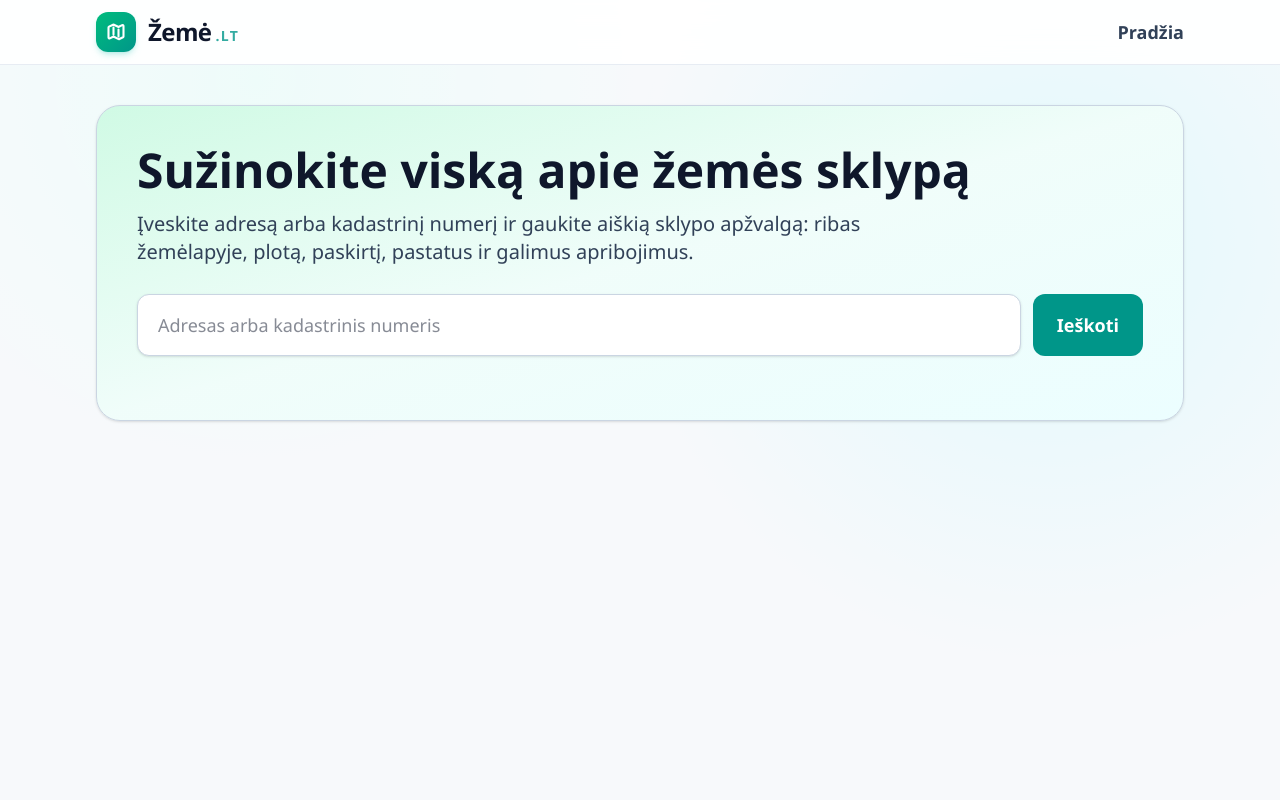
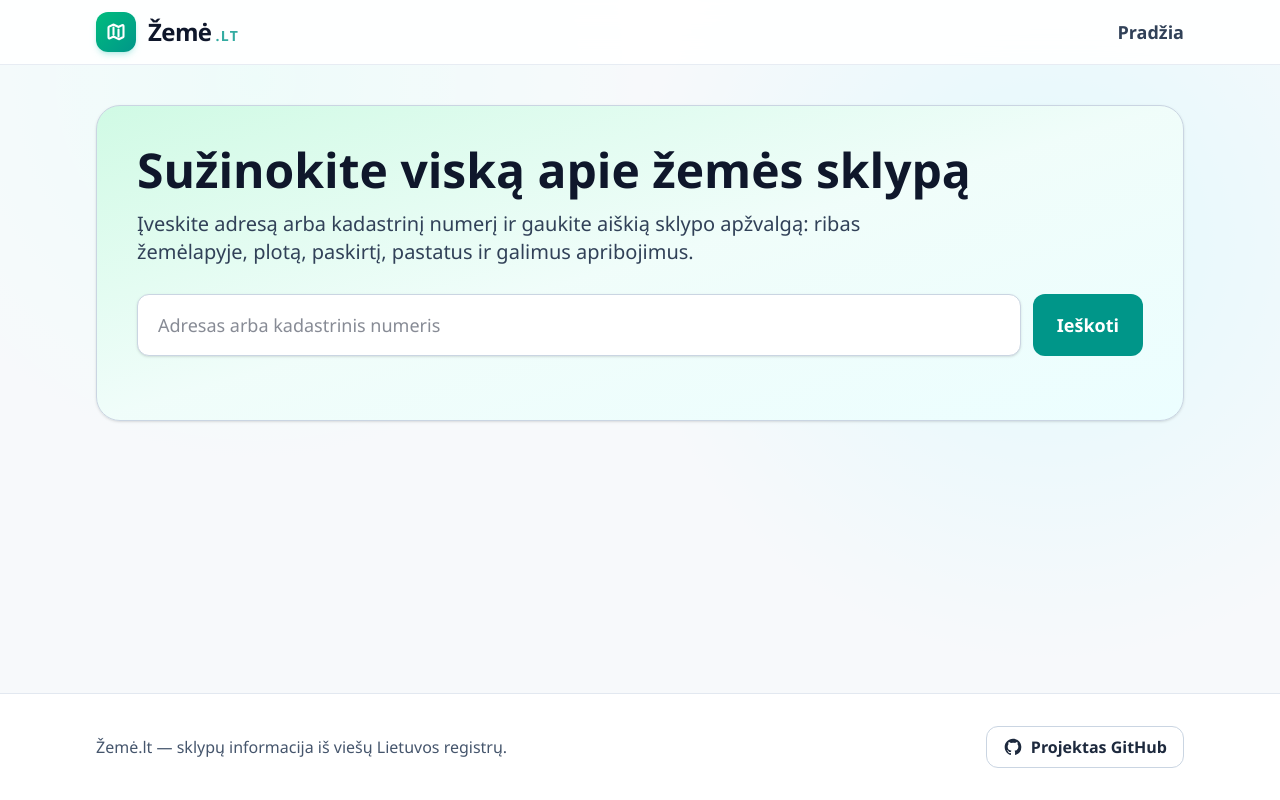
Before and after one commit to FDiskas/zeme, a React (Vite) app in the folder apps/web/: page / in a window 1280 px wide. Built offline with nearby package versions, Linux system fonts and the light colour scheme; what @orpc/client would draw is missing.

Commit message:
feat: Add Spinner and Footer components, enhance ParcelPage with loading state

```diff
--- a/apps/web/src/App.tsx
+++ b/apps/web/src/App.tsx
@@ -19,6 +19,45 @@ function PinIcon({ className }: { className?: string }) {
       <path strokeLinecap="round" strokeLinejoin="round" d="M15 10.5a3 3 0 11-6 0 3 3 0 016 0z" />
       <path strokeLinecap="round" strokeLinejoin="round" d="M19.5 10.5c0 7.142-7.5 11.25-7.5 11.25S4.5 17.642 4.5 10.5a7.5 7.5 0 1115 0z" />
     </svg>
+  );
+}
+
+function Spinner() {
+  return (
+    <span
+      className="h-10 w-10 animate-spin rounded-full border-4 border-slate-200 border-t-teal-600 motion-reduce:animate-none"
+      role="status"
+      aria-label="Kraunama"
+    />
+  );
+}
+
+function GitHubIcon({ className }: { className?: string }) {
+  return (
+    <svg viewBox="0 0 24 24" fill="currentColor" className={className} aria-hidden="true">
+      <path d="M12 2C6.477 2 2 6.484 2 12.017c0 4.425 2.865 8.18 6.839 9.504.5.092.682-.217.682-.483 0-.237-.009-.868-.014-1.703-2.782.605-3.369-1.343-3.369-1.343-.454-1.158-1.11-1.466-1.11-1.466-.908-.62.069-.608.069-.608 1.003.07 1.531 1.032 1.531 1.032.892 1.53 2.341 1.088 2.91.832.092-.647.35-1.088.636-1.338-2.22-.253-4.555-1.113-4.555-4.951 0-1.093.39-1.988 1.029-2.688-.103-.253-.446-1.272.098-2.65 0 0 .84-.27 2.75 1.026A9.564 9.564 0 0112 6.844c.85.004 1.705.115 2.504.337 1.909-1.296 2.747-1.027 2.747-1.027.546 1.379.203 2.398.1 2.651.64.7 1.028 1.595 1.028 2.688 0 3.848-2.339 4.695-4.566 4.943.359.31.678.921.678 1.856 0 1.338-.012 2.419-.012 2.747 0 .268.18.58.688.482A10.02 10.02 0 0022 12.017C22 6.484 17.522 2 12 2z" />
+    </svg>
+  );
+}
+
+function Footer() {
+  return (
+    <footer className="border-t border-slate-200 bg-white">
+      <div className="mx-auto flex max-w-6xl flex-col items-center justify-between gap-4 px-4 py-8 text-center md:flex-row md:px-8 md:text-left">
+        <p className="text-base text-slate-600">
+          Žemė.lt — sklypų informacija iš viešų Lietuvos registrų.
+        </p>
+        <a
+          href="https://github.com/vkuciauskas/zeme"
+          target="_blank"
+          rel="noreferrer"
+          className="inline-flex items-center gap-2 rounded-xl border border-slate-300 bg-white px-4 py-2 text-base font-semibold text-slate-800 transition hover:border-teal-300 hover:text-teal-700 active:scale-[0.98]"
+        >
+          <GitHubIcon className="h-5 w-5" />
+          Projektas GitHub
+        </a>
+      </div>
+    </footer>
   );
 }
 
@@ -255,8 +294,9 @@ function ParcelPage() {
       </div>
 
       {!report && loading ? (
-        <div className="rounded-2xl border border-slate-300 bg-white p-8 text-center text-xl text-slate-600">
-          Renkame sklypo duomenis…
+        <div className="flex flex-col items-center justify-center gap-4 rounded-2xl border border-slate-300 bg-white p-12 text-center">
+          <Spinner />
+          <p className="text-xl text-slate-600">Renkame sklypo duomenis…</p>
         </div>
       ) : null}
 
@@ -304,14 +344,25 @@ function ParcelPage() {
   );
 }
 
+// Remount ParcelPage per cadastral number: navigating from "Neseniai peržiūrėta"
+// then starts fresh (report cleared, loading shown) instead of leaving the old
+// map on screen while the new one loads in the background.
+function ParcelPageRoute() {
+  const { cadastralRegNo } = useParams();
+  return <ParcelPage key={cadastralRegNo} />;
+}
+
 function App() {
   return (
-    <div className="min-h-screen bg-slate-50/50 pb-16">
+    <div className="flex min-h-screen flex-col bg-slate-50/50">
       <Header />
-      <Routes>
-        <Route path="/" element={<HomePage />} />
-        <Route path="/parcel/:cadastralRegNo" element={<ParcelPage />} />
-      </Routes>
+      <div className="flex-1">
+        <Routes>
+          <Route path="/" element={<HomePage />} />
+          <Route path="/parcel/:cadastralRegNo" element={<ParcelPageRoute />} />
+        </Routes>
+      </div>
+      <Footer />
     </div>
   );
 }
```
